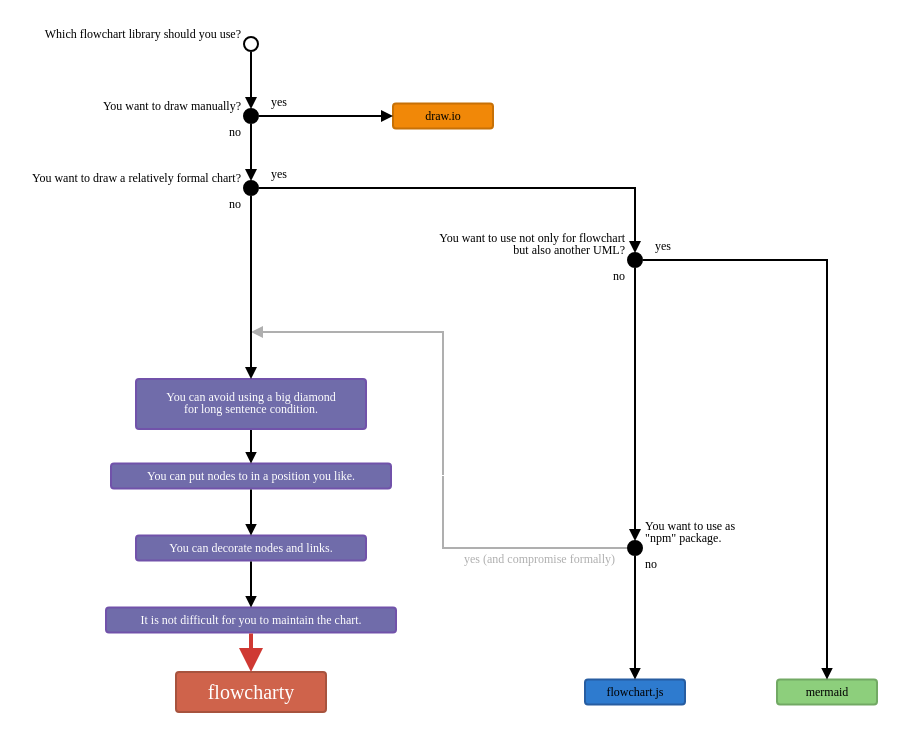
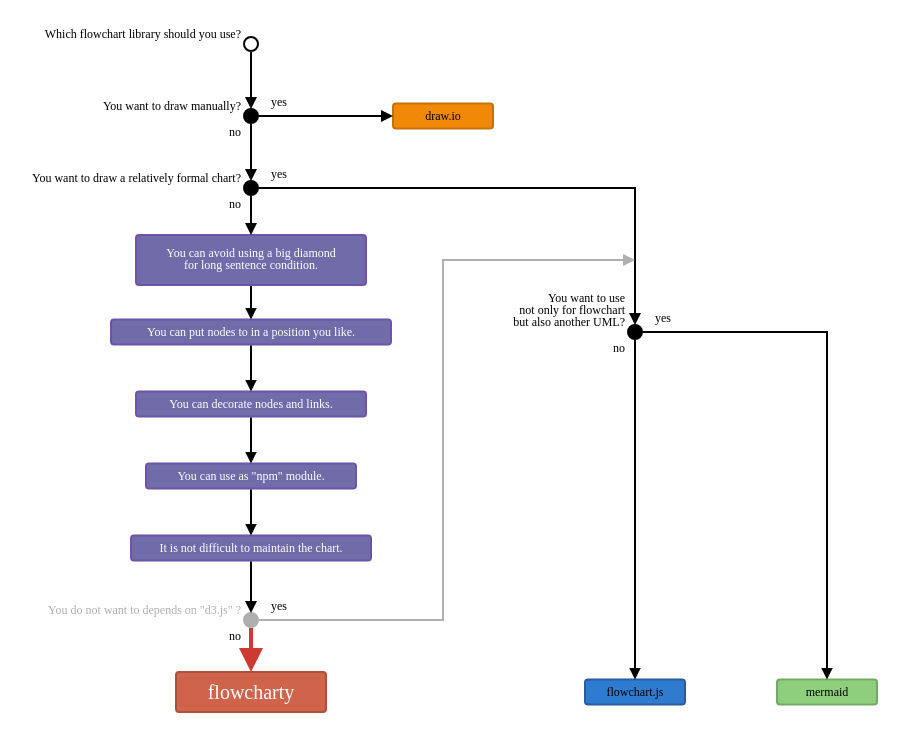
Before and after one commit to atago0129/flowcharty, a website: page sample2.html in a window 1280 px wide. Shown: the whole page, without its empty margins (45-954 px from the left). Drawn offline with nearby package versions, Linux system fonts and the light colour scheme.

Commit message:
fix sample chart

```diff
--- a/sample2.html
+++ b/sample2.html
@@ -12,28 +12,29 @@
       {id: 'manually', label: {name: 'You want to draw manually?'}},
       {id: 'drawIo', label: {name: '<a href="https://www.draw.io/" target="_blank">draw.io</a>', dx: 0, dy: 0, textAnchor: 'middle'}, style: {shape: "rect", width: 100, height: 25, rx: 3, ry: 3, fillColor: 'rgb(241, 136, 8)', strokeColor: 'rgb(199, 113, 7)'}},
       {id: 'formal', label: {name: 'You want to draw a relatively formal chart?'}},
-      {id: 'anotherChart', label: {name: 'You want to use not only for flowchart \nbut also another UML?'}},
+      {id: 'anotherChart', label: {name: 'You want to use \nnot only for flowchart \nbut also another UML?'}},
       {id: 'mermaid', label: {name: '<a href="https://mermaidjs.github.io/" target="_blank">mermaid</a>', dx: 0, dy: 0, textAnchor: 'middle'}, style: {shape: "rect", width: 100, height: 25, rx: 3, ry: 3, fillColor: '#8dcf7c', strokeColor: '#72a964'}},
-      {id: 'module', label: {name: 'You want to use as \n"npm" package.', dx: 10, textAnchor: 'start'}},
       {id: 'flowchartJS', label: {name: '<a href="http://flowchart.js.org/" target="_blank">flowchart.js</a>', dx: 0, dy: 0, textAnchor: 'middle'}, style: {shape: "rect", width: 100, height: 25, rx: 3, ry: 3, fillColor: '#2e7bcf', strokeColor: '#275da1'}},
-      {id: 'dummyNode1', label: {name: ''}, style: {shape: 'nothing'}},
-      {id: 'dummyNode2', label: {name: ''}, style: {shape: 'nothing'}},
       {id: 'bigDiamond', label: {name: 'You can avoid using a big diamond\nfor long sentence condition.', color: '#fff', dx: 0, dy: 5, textAnchor: 'middle'}, style: {shape: "rect", width: 230, height: 50, rx: 3, ry: 3, fillColor: '#706CAA', strokeColor: '#7152aa'}},
       {id: 'nodePosition', label: {name: 'You can put nodes to in a position you like.', color: '#fff', dx: 0, dy: 0, textAnchor: 'middle'}, style: {shape: "rect", width: 280, height: 25, rx: 3, ry: 3, fillColor: '#706CAA', strokeColor: '#7152aa'}},
       {id: 'decorate', label: {name: 'You can decorate nodes and links.', color: '#fff', dx: 0, dy: 0, textAnchor: 'middle'}, style: {shape: "rect", width: 230, height: 25, rx: 3, ry: 3, fillColor: '#706CAA', strokeColor: '#7152aa'}},
-      {id: 'maintenance', label: {name: 'It is not difficult for you to maintain the chart.', color: '#fff', dx: 0, dy: 0, textAnchor: 'middle'}, style: {shape: "rect", width: 290, height: 25, rx: 3, ry: 3, fillColor: '#706CAA', strokeColor: '#7152aa'}},
+      {id: 'module', label: {name: 'You can use as "npm" module.', color: '#fff', dx: 0, dy: 0, textAnchor: 'middle'}, style: {shape: "rect", width: 210, height: 25, rx: 3, ry: 3, fillColor: '#706CAA', strokeColor: '#7152aa'}},
+      {id: 'maintenance', label: {name: 'It is not difficult to maintain the chart.', color: '#fff', dx: 0, dy: 0, textAnchor: 'middle'}, style: {shape: "rect", width: 240, height: 25, rx: 3, ry: 3, fillColor: '#706CAA', strokeColor: '#7152aa'}},
+      {id: 'd3', label: {name: 'You do not want to depends on "d3.js" ?', color: '#afafaf'}, style: {fillColor: '#afafaf', strokeColor: '#afafaf'}},
+      {id: 'dummyNode1', label: {name: ''}, style: {shape: 'nothing', strokeWidth: 0, width:0, height:0}},
+      {id: 'dummyNode2', label: {name: ''}, style: {shape: 'nothing', strokeWidth: 0, width:0, height:0}},
       {id: 'flowcharty', label: {name: 'flowcharty', fontSize: '20px', color: '#fff', dx: 0, dy: 0, textAnchor: 'middle'}, style: {shape: "rect", width: 150, height: 40, rx: 3, ry: 3, fillColor: '#cf634b', strokeColor: '#a7533e'}},
     ],
     map: [
       ['', 'start'],
       ['', 'manually', 'drawIo'],
       ['', 'formal'],
-      ['', '', '', 'anotherChart'],
-      ['', 'dummyNode1'],
-      ['', 'bigDiamond'],
-      ['', 'nodePosition', 'dummyNode2'],
-      ['', 'decorate', '', 'module'],
+      ['', 'bigDiamond', '', 'dummyNode1'],
+      ['', 'nodePosition', '', 'anotherChart'],
+      ['', 'decorate', 'dummyNode2'],
+      ['', 'module'],
       ['', 'maintenance'],
+      ['', 'd3'],
       ['', 'flowcharty', '', 'flowchartJS', 'mermaid'],
     ],
     links: [
@@ -41,16 +42,17 @@
       {source: 'manually', target: 'drawIo', label: {name: 'yes'}},
       {source: 'manually', target: 'formal', label: {name: 'no'}},
       {source: 'formal', target: 'anotherChart', label: {name: 'yes'}},
-      {source: 'anotherChart', target: 'module', label: {name: 'no'}},
-      {source: 'module', target: 'flowchartJS', label: {name: 'no', dx: 10, textAnchor: 'start'}},
-      {source: 'module', target: 'dummyNode2', label: {name: 'yes (and compromise formally)', dx: -20, dy: 15, textAnchor: 'end', color: '#afafaf'}, style: {headType: 'none', curveType: 'stepAfter', color: '#afafaf'}},
-      {source: 'dummyNode2', target: 'dummyNode1', style: {color: '#afafaf'}},
+      {source: 'anotherChart', target: 'flowchartJS', label: {name: 'no'}},
       {source: 'anotherChart', target: 'mermaid', label: {name: 'yes'}},
       {source: 'formal', target: 'bigDiamond', label: {name: 'no'}},
       {source: 'bigDiamond', target: 'nodePosition'},
       {source: 'nodePosition', target: 'decorate'},
-      {source: 'decorate', target: 'maintenance'},
-      {source: 'maintenance', target: 'flowcharty', style: {strokeWidth: 4, color: '#cf3933'}}
+      {source: 'decorate', target: 'module'},
+      {source: 'module', target: 'maintenance'},
+      {source: 'maintenance', target: 'd3'},
+      {source: 'd3', target: 'dummyNode2', label: {name: 'yes'}, style: {headType: 'none', curveType: 'stepAfter', color: '#afafaf'}},
+      {source: 'dummyNode2', target: 'dummyNode1', style: {color: '#afafaf', curveType: 'stepBefore'}},
+      {source: 'd3', target: 'flowcharty', label: {name: 'no'}, style: {strokeWidth: 4, color: '#cf3933'}},
     ]
   };
 
```
